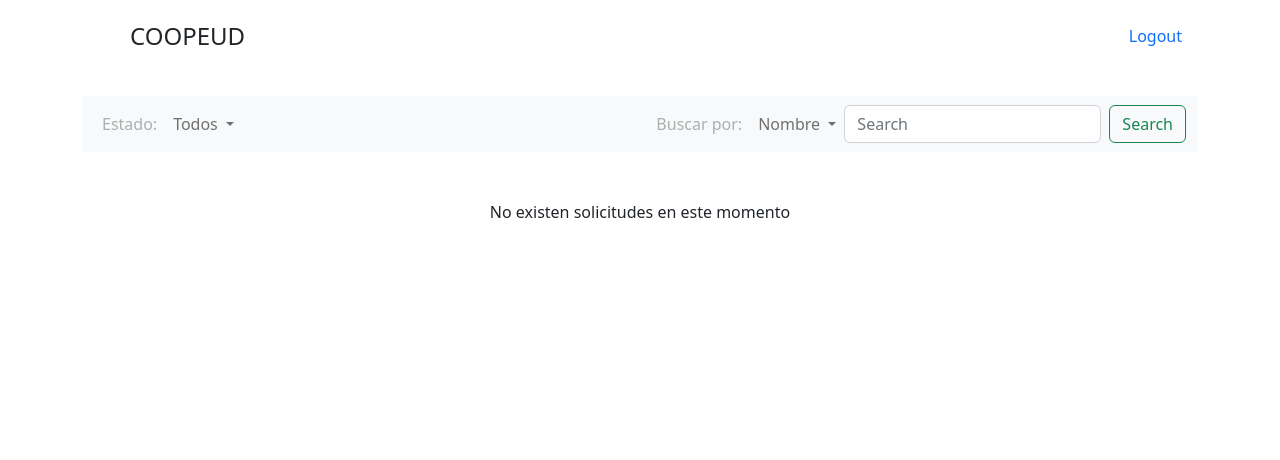
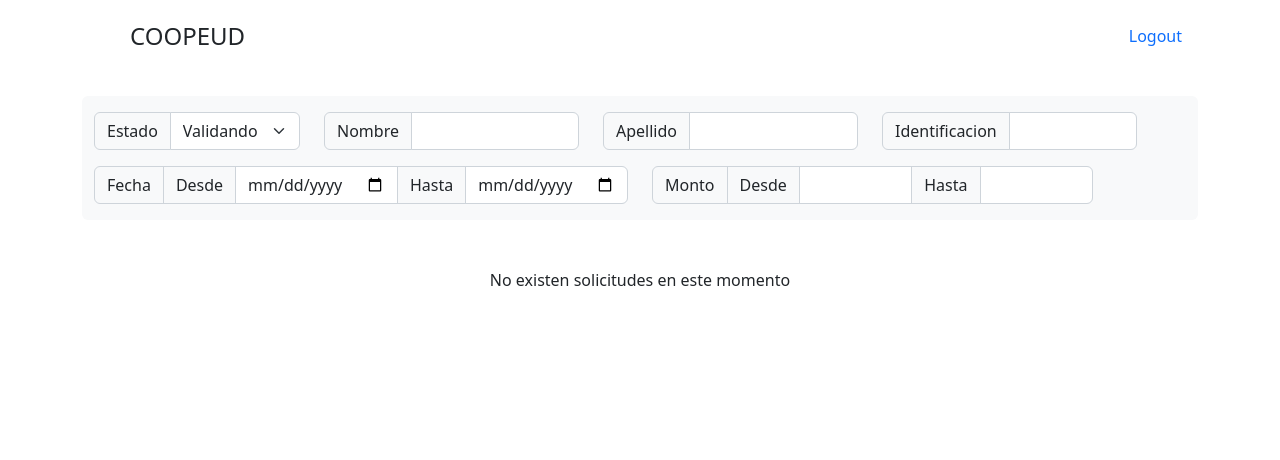
Before and after one commit to ronnyamelo/COOPEUD, a Django app: template loanrequest/templates/loan_request_list.html in a window 1280 px wide. Shown: the top 460 px of the page. Run offline with Django 4.2, Linux system fonts and the light colour scheme; the template is opened without the code that fills it, so the values that code supplies are empty.

Commit message:
working on it

```diff
--- a/loanrequest/templates/loan_request_list.html
+++ b/loanrequest/templates/loan_request_list.html
@@ -63,59 +63,64 @@
                     <li class="nav-item"><a href="#" class="nav-link">Logout</a></li>
                 </ul>
             </header>
-            <nav class="navbar navbar-expand-lg navbar-light bg-light">
-                <div class="container-fluid">
 
-                    <button class="navbar-toggler" type="button" data-bs-toggle="collapse"
-                        data-bs-target="#navbarSupportedContent" aria-controls="navbarSupportedContent"
-                        aria-expanded="false" aria-label="Toggle navigation">
-                        <span class="navbar-toggler-icon"></span>
-                    </button>
-                    <div class="collapse navbar-collapse" id="navbarSupportedContent">
-                        <ul class="navbar-nav me-auto mb-2 mb-lg-0">
-                            <li class="nav-item">
-                                <a class="nav-link disabled" aria-current="page" href="#">Estado:</a>
-                            </li>
 
-                            <li class="nav-item dropdown">
-                                <a class="nav-link dropdown-toggle" href="#" id="navbarDropdown" role="button"
-                                    data-bs-toggle="dropdown" aria-expanded="false">
-                                    Todos
-                                </a>
-                                <ul class="dropdown-menu" aria-labelledby="navbarDropdown">
-                                    <li><a class="dropdown-item" href="#">Validando</a></li>
-                                    <li><a class="dropdown-item" href="#">Aprobado</a></li>
-                                    <li><a class="dropdown-item" href="#">Competado</a></li>
-                                    <li><a class="dropdown-item" href="#">Declinado</a></li>
-                                </ul>
-                            </li>
-                        </ul>
+            <div class="container bg-light rounded">
 
-                        <ul class="navbar-nav">
-                            <li class="nav-item">
-                                <a class="nav-link disabled" aria-current="page" href="#">Buscar por:</a>
-                            </li>
+            <form class="row pt-3">
+                <div class="col-3" style="max-width: 230px;">
+                    <div class="input-group mb-3">
+                        <label class="input-group-text bg-light" for="inputGroupSelect01">Estado</label>
+                        <select class="form-select" id="inputGroupSelect01">
+                          <option selected>Validando</option>
+                          <option value="1">Cancelado</option>
+                          <option value="2">Rechazado</option>
+                        </select>
+                      </div>
+                </div>
 
-                            <li class="nav-item dropdown">
-                                <a class="nav-link dropdown-toggle" href="#" id="navbarDropdown" role="button"
-                                    data-bs-toggle="dropdown" aria-expanded="false">
-                                    Nombre
-                                </a>
-                                <ul class="dropdown-menu" aria-labelledby="navbarDropdown">
-                                    <li><a class="dropdown-item" href="#">Nombre</a></li>
-                                    <li><a class="dropdown-item" href="#">Apellido</a></li>
-                                    <li><a class="dropdown-item" href="#">Identificacion</a></li>
-                                </ul>
-                            </li>
-                        </ul>
+                <div class="col-3">
+                    <div class="input-group mb-3 col-3">
+                        <label class="input-group-text bg-light" for="inputGroupSelect01">Nombre</label>
+                        <input type="text" class="form-control" aria-label="Text input with dropdown button">
+                      </div>
+                </div>
 
-                        <form class="d-flex" style="margin-bottom: 0px;">
-                            <input class="form-control me-2" type="search" placeholder="Search" aria-label="Search">
-                            <button class="btn btn-outline-success" type="submit">Search</button>
+                <div class="col-3">
+                    <div class="input-group mb-3 col-3">
+                        <label class="input-group-text bg-light" for="inputGroupSelect01">Apellido</label>
+                        <input type="text" class="form-control" aria-label="Text input with dropdown button">
+                      </div>
+                </div>
+                <div class="col-3">
+                    <div class="input-group mb-3 col-3">
+                        <label class="input-group-text bg-light" for="inputGroupSelect01">Identificacion</label>
+                        <input type="text" class="form-control" aria-label="Text input with dropdown button">
+                      </div>
+                </div>
+
+                <div class="col-6">
+                    <div class="input-group mb-3 col-3">
+                        <label class="input-group-text bg-light" for="inputGroupSelect01">Fecha</label>
+                        <label class="input-group-text bg-light" for="inputGroupSelect01">Desde</label>
+                        <input type="date" class="form-control" aria-label="Text input with dropdown button">
+                        <label class="input-group-text bg-light" for="inputGroupSelect01">Hasta</label>
+                        <input type="date" class="form-control" aria-label="Text input with dropdown button">
+                      </div>
+                </div>
+
+                <div class="col-5">
+                    <div class="input-group mb-3 col-3">
+                        <label class="input-group-text bg-light" for="inputGroupSelect01">Monto</label>
+                        <label class="input-group-text bg-light" for="inputGroupSelect01">Desde</label>
+                        <input type="number" class="form-control" aria-label="Text input with dropdown button">
+                        <label class="input-group-text bg-light" for="inputGroupSelect01">Hasta</label>
+                        <input type="number" class="form-control" aria-label="Text input with dropdown button">
+                      </div>
+                </div>
+
             </form>
             </div>
-                </div>
-            </nav>
 
             <div class="solicitudes mt-5">
                 {% if loan_requests.results %}
@@ -165,7 +170,8 @@
                     {% define "disabled" as disabled %}
                     {% endif %}
 
-                        <li class="page-item"><a class="page-link {{ disabled }}" href="{{ request.path }}?page={{ page }}">{{page}}</a></li>
+                    <li class="page-item"><a class="page-link {{ disabled }}"
+                            href="{{ request.path }}?page={{ page }}">{{page}}</a></li>
                     {% endfor %}
                 </ul>
             </nav>
@@ -183,7 +189,9 @@
         </div>
     </footer>
 
-    <script src="https://cdn.jsdelivr.net/npm/bootstrap@5.2.0-beta1/dist/js/bootstrap.bundle.min.js" integrity="sha384-pprn3073KE6tl6bjs2QrFaJGz5/SUsLqktiwsUTF55Jfv3qYSDhgCecCxMW52nD2" crossorigin="anonymous"></script>
+    <script src="https://cdn.jsdelivr.net/npm/bootstrap@5.2.0-beta1/dist/js/bootstrap.bundle.min.js"
+        integrity="sha384-pprn3073KE6tl6bjs2QrFaJGz5/SUsLqktiwsUTF55Jfv3qYSDhgCecCxMW52nD2"
+        crossorigin="anonymous"></script>
 
 </body>
 
```
Lines whose indentation alone changed are shown as unchanged.
